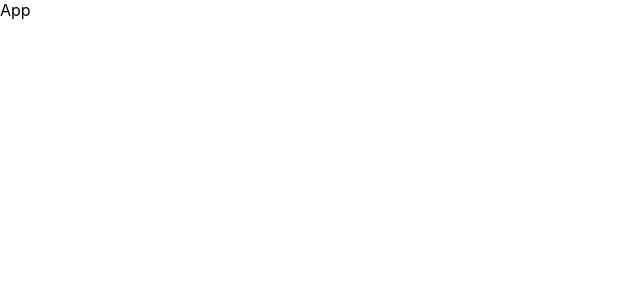
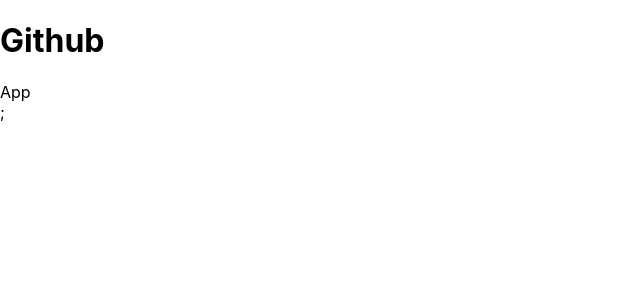
Before and after one commit to alicekres/lap3-code-challenge, a React (Create React App) app: page / in a window 1280 px wide. Shown: the top 300 px of the page, without its empty margins (0-640 px from the left). Built offline with nearby package versions, Linux system fonts and the light colour scheme.

Commit message:
add home to app

```diff
--- a/src/App.js
+++ b/src/App.js
@@ -1,5 +1,15 @@
-function App() {
-    return <div>App</div>;
+import React from 'react';
+import * as Pages from './pages';
+
+
+
+const App = () => {
+    return(
+    <>
+    <Pages.Home />
+    <div>App</div>;
+    </>
+    )
 }
 
 export default App;
--- a/src/pages/Home/index.js
+++ b/src/pages/Home/index.js
@@ -0,0 +1,14 @@
+import React from 'react';
+import './style.css';
+
+
+export const Home = () => {
+    return(
+        <>
+        <div>
+        <h1>Github</h1>
+
+        </div>
+        </>
+    )
+}
--- /dev/null
+++ b/src/pages/index.js
@@ -0,0 +1 @@
+export { Home } from './Home'
```
